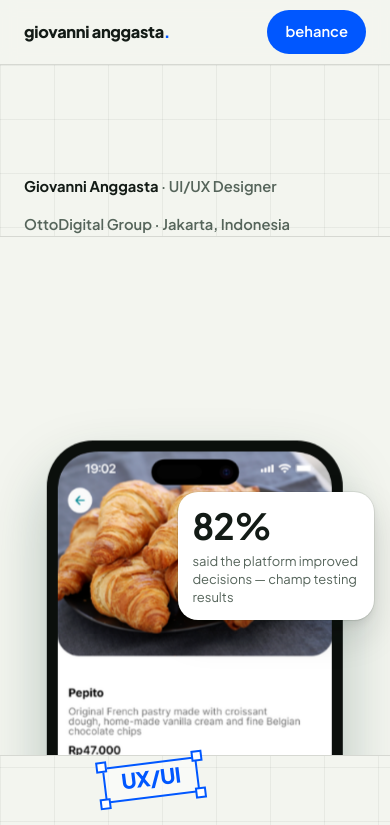
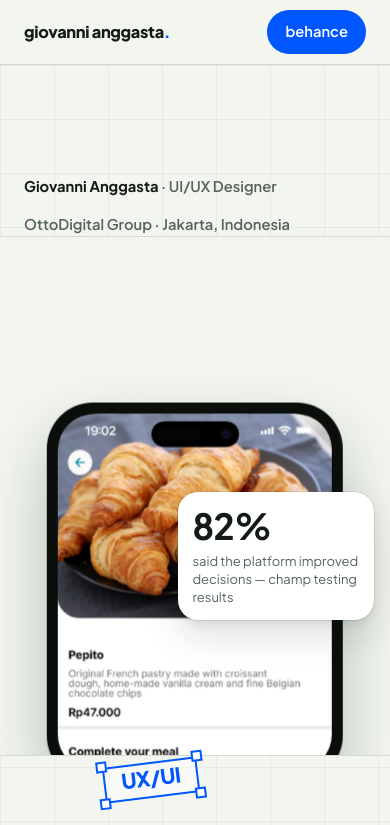
Before and after one commit to giogioanggasta/gio-porto, a React (Vite) app: page / in a window 390 px wide. Shown: the top 825 px of the page. Built offline with nearby package versions, Linux system fonts and the light colour scheme.

Commit message:
Stage phone: reduce bleed 17% to 7% so the screen bottom shows

```diff
--- a/src/index.css
+++ b/src/index.css
@@ -154,7 +154,7 @@
       }
       .stage-phone{
         position:absolute; left:50%; bottom:0; width:min(400px, 76vw); aspect-ratio:400/512;
-        transform:translate(-50%, 17%);
+        transform:translate(-50%, 7%);
       }
       .stage-phone-frame{
         position:relative; width:100%; height:100%;
```
